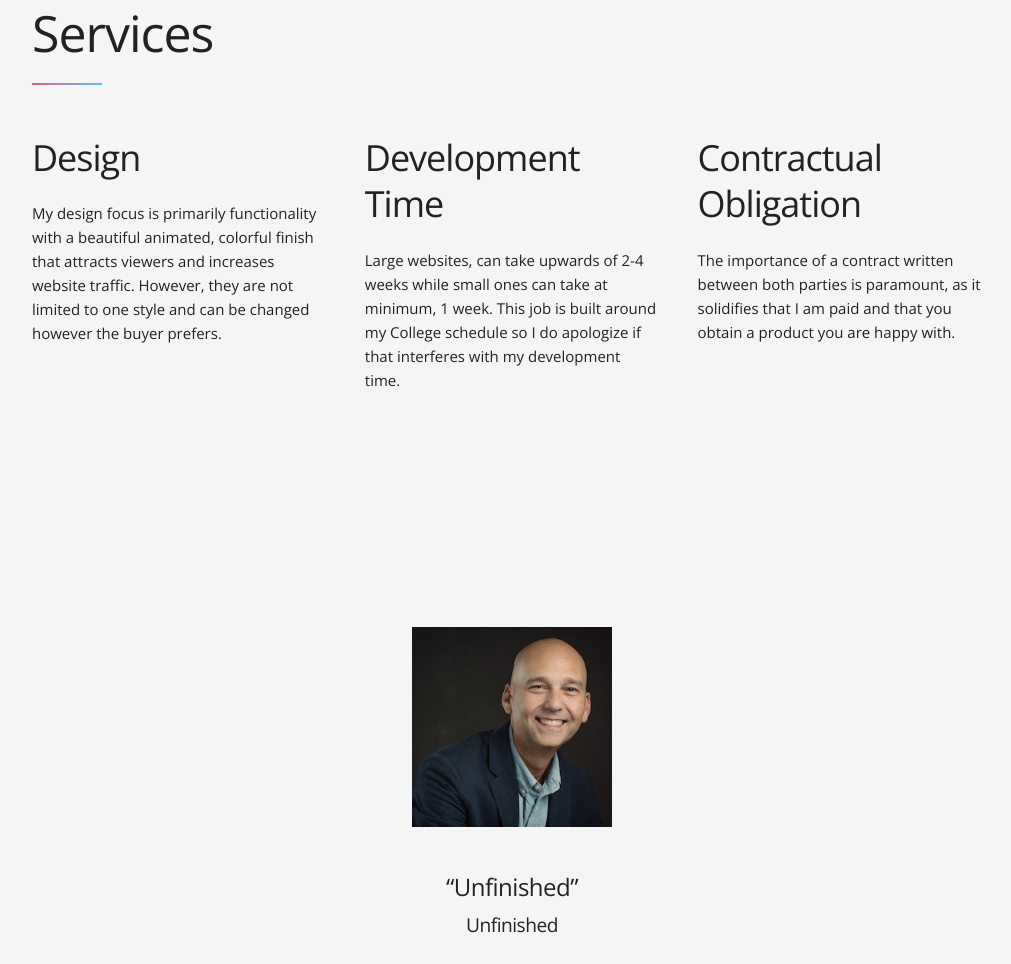
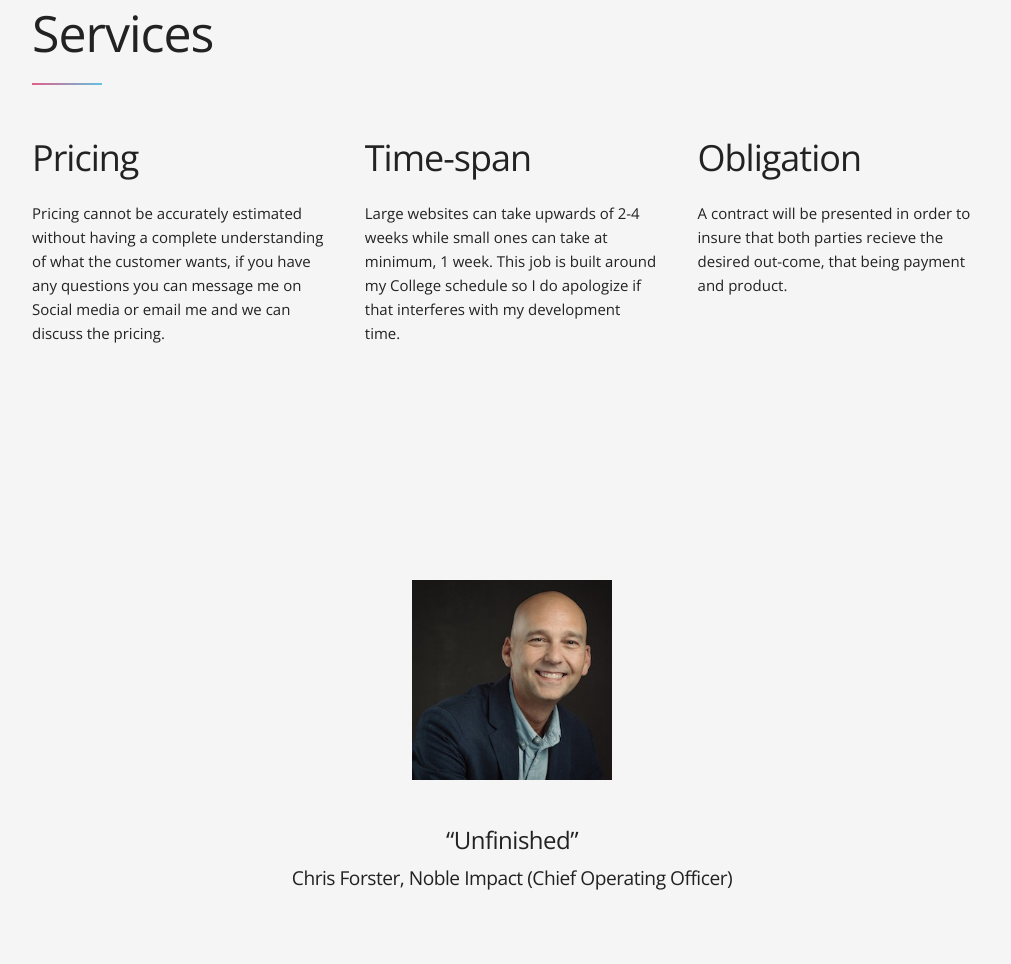
Before and after one commit to nreeves/nreeves.github.io, a plain HTML site: page index.html in a window 1280 px wide. Shown: the part 1652-2616 px from the top of the page, without its empty margins (128-1139 px from the left). Drawn offline with nearby package versions, Linux system fonts and the light colour scheme; some icons are missing.

Commit message:
Add files via upload

```diff
--- a/index.html
+++ b/index.html
@@ -59,7 +59,7 @@
         <p>I have experience in UI / UX, Designing, Web Animation, Databases, API's, AWS, and many more. All in which, I can build over the span of 10 Programming languages.</p>
       </div>
       <div class="six columns">
-        <h3><span class="typcn typcn-pen icon"></span>What</h3>
+        <h3><span class="typcn typcn-pen icon"></span>Style</h3>
         <p>I build UI / UX focused website's that allow the user to experience full control from their end. Astheticaly pleasing and optimized for functionality, I create website's people will love to look at. </p>
       </div>
       <div class="row">
@@ -86,18 +86,18 @@
     <div class="block"></div>
     <div class="row">
       <div class="one-third column">
-        <h3>Design</h3>
-        <p> My design focus is primarily functionality with a beautiful animated, colorful finish that attracts viewers and increases website traffic.
-		However, they are not limited to one style and can be changed however the buyer prefers.</p>
+        <h3>Pricing</h3>
+        <p> Pricing cannot be accurately estimated without having a complete understanding of what the customer wants, if you have any
+		questions you can message me on Social media or email me and we can discuss the pricing.</p>
       </div>
       <div class="one-third column">
-        <h3>Development Time</h3>
-        <p> Large websites, can take upwards of 2-4 weeks while small ones can take at minimum, 1 week. This job is built around my
+        <h3>Time-span</h3>
+        <p> Large websites can take upwards of 2-4 weeks while small ones can take at minimum, 1 week. This job is built around my
 		College schedule so I do apologize if that interferes with my development time. </p>
       </div>
       <div class="one-third column">
-        <h3>Contractual Obligation</h3>
-        <p>The importance of a contract written between both parties is paramount, as it solidifies that I am paid and that you obtain a product you are happy with.
+        <h3>Obligation</h3>
+        <p> A contract will be presented in order to insure that both parties recieve the desired out-come, that being payment and product.
 		</p>
       </div>
     </div>
@@ -121,7 +121,7 @@
       <blockquote class="quote"> <img src="images/Chris.png" width="200" height="200" alt=""/>
         <h5>&nbsp;<br>
           &ldquo;Unfinished&rdquo;<br>
-          <small> Unfinished </small></h5>
+          <small> Chris Forster, Noble Impact (Chief Operating Officer) </small></h5>
 
       </blockquote>
     </div>
```
